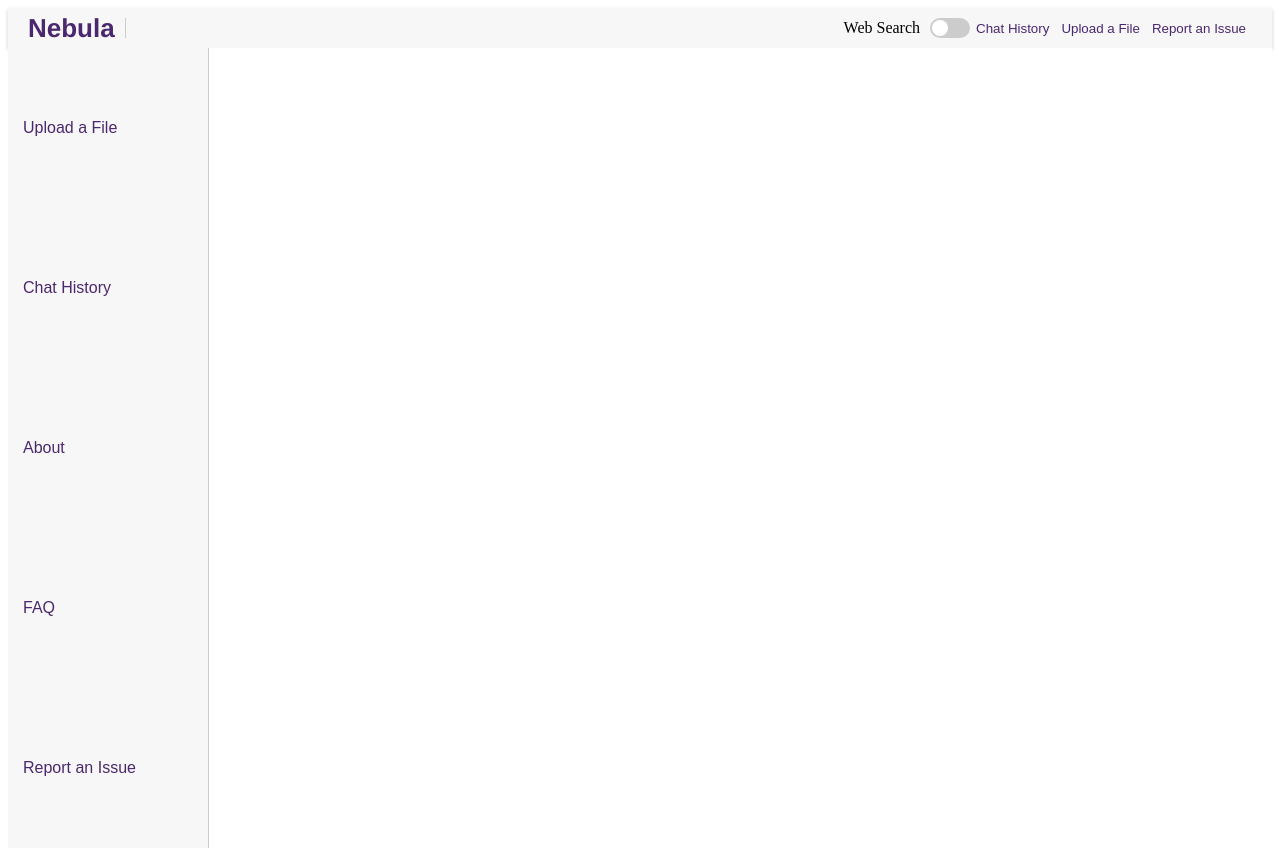
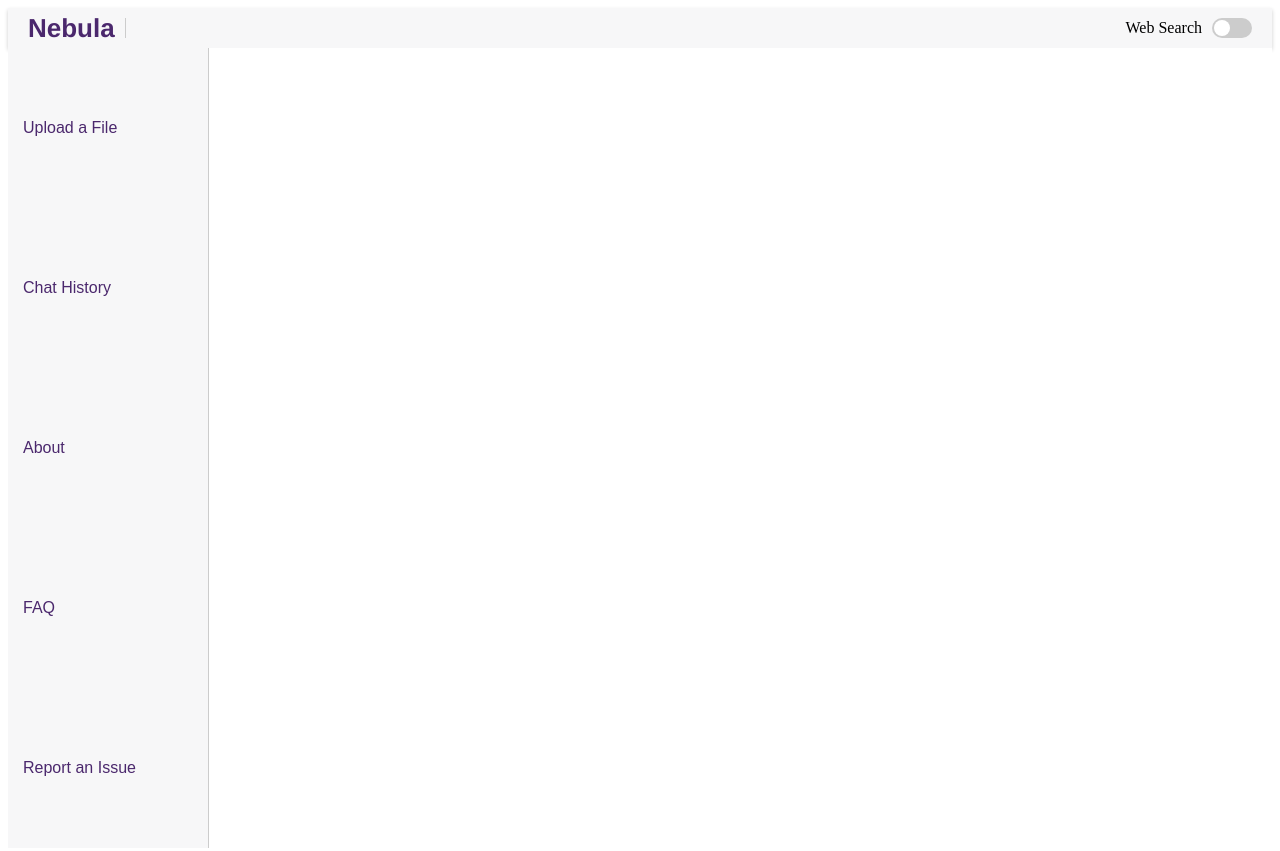
Before and after one commit to santistelus/NEBULA-UI, a plain HTML site: page index.html in a window 1280 px wide. Drawn offline with Linux system fonts and the light colour scheme; no server answers.

Commit message:
Change of Header Buttons

```diff
--- a/index.html
+++ b/index.html
@@ -16,9 +16,7 @@
                 <input type="checkbox">
                 <span class="slider round"></span>
             </label>
-            <button class="headerButton">Chat History</button>
-            <button class="headerButton">Upload a File</button>
-            <button class="headerButton">Report an Issue</button>
+
         </div>
     </header>
     <div class="container">
```
